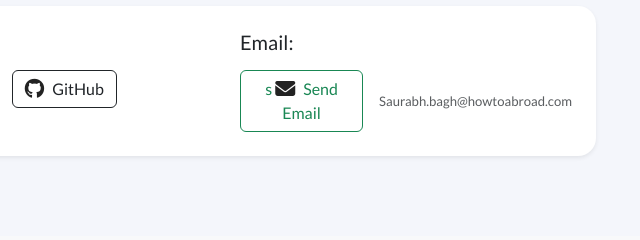
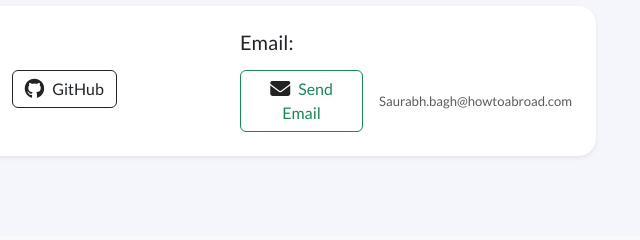
Before and after one commit to Saurabhbagh/saurabhbagh.github.io, a plain HTML site: page index.html in a window 1280 px wide. Shown: the part 8782-9022 px from the top of the page, 412-1052 px from the left. Drawn offline with nearby package versions, Linux system fonts and the light colour scheme.

Commit message:
Update index.html

```diff
--- a/index.html
+++ b/index.html
@@ -1329,8 +1329,7 @@
                     <a
                       href="mailto:Saurabh.bagh@howtoabroad.com"
                       class="btn btn-outline-success me-3"
-                      >s <i class="fa-solid fa-envelope fa-lg me-2"></i>Send
-                      Email
+                      ><i class="fa-solid fa-envelope fa-lg me-2"></i>Send Email
                     </a>
                     <div>
                       <small class="text-muted"
```
